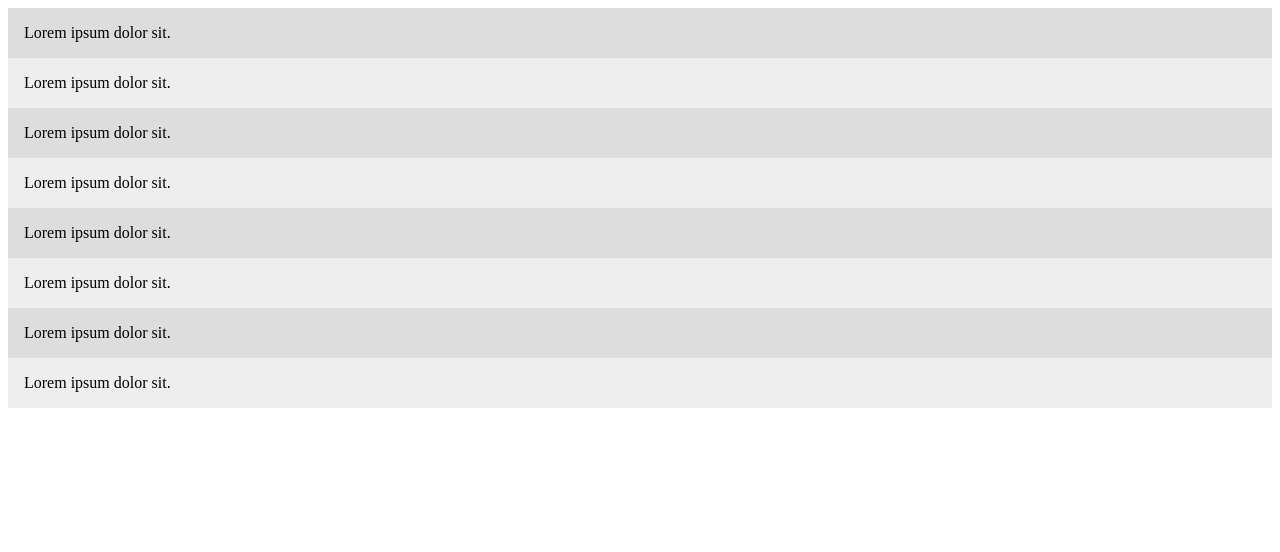
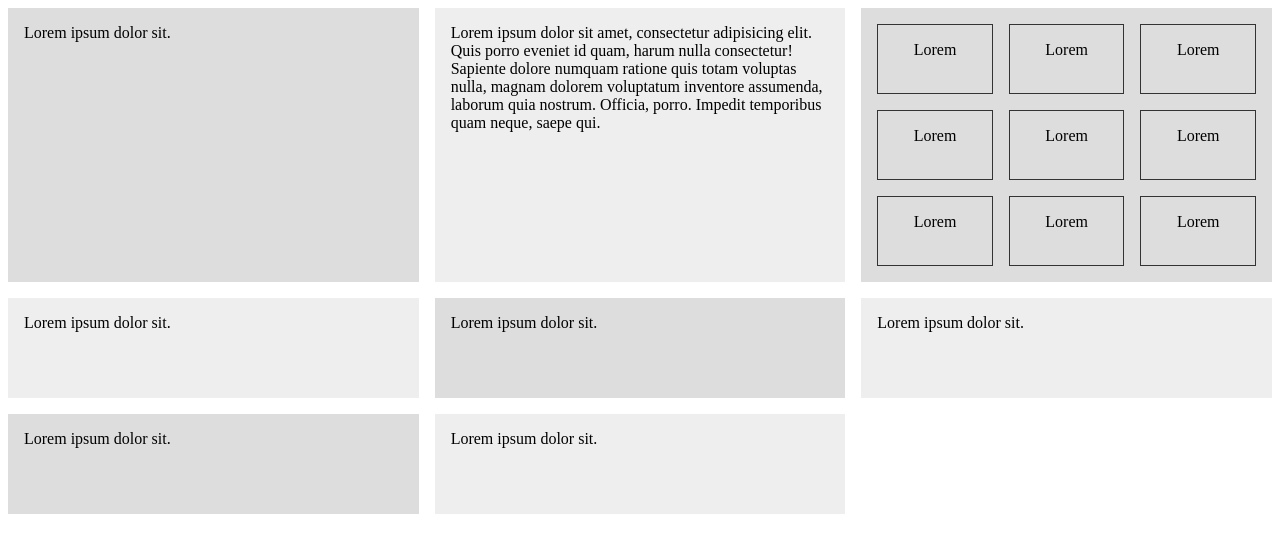
Before and after one commit to Madmurt/CSS-Grid-Test, a plain HTML site: page index2.html in a window 1280 px wide. Drawn offline with Linux system fonts and the light colour scheme.

Commit message:
added new file and created further grid examples

```diff
--- a/index2.html
+++ b/index2.html
@@ -3,12 +3,33 @@
     <head>
         <title>CSS Grid 2</title>
         <style>
+            .wrapper{
+                display: grid;
+                /*grid-template-columns: 1fr 1fr 1fr;*/
+                grid-template-columns: repeat(3, 1fr);
+                /*grid-template-columns: repeat(3, 1fr 2fr);*/
+
+                grid-gap:1em;
+                /*grid-auto-rows: 100px;*/
+                grid-auto-rows: minmax(100px, auto);
+            }
+            .nested{
+                display: grid;
+                grid-template-columns: repeat(3, 1fr);
+                grid-auto-rows: 70px;
+                grid-gap: 1em;
+            }
             .wrapper > div{
                 background: #eee;
                 padding: 1em;
             }
             .wrapper > div:nth-child(odd){
                 background: #ddd;
+            }
+            .nested > div{
+                border: 1px solid #333;
+                padding: 1em;
+                text-align: center;
             }
         </style>
     </head>
@@ -18,14 +39,23 @@
             Lorem ipsum dolor sit.
         </div>
         <div>
-            Lorem ipsum dolor sit.
+            Lorem ipsum dolor sit amet, consectetur adipisicing elit. Quis porro eveniet id quam, harum nulla consectetur! Sapiente dolore numquam ratione quis totam voluptas nulla, magnam dolorem voluptatum inventore assumenda, laborum quia nostrum. Officia, porro. Impedit temporibus quam neque, saepe qui.
+        </div>
+        <div class="nested">
+            <div>Lorem</div>
+            <div>Lorem</div>
+            <div>Lorem</div>
+            <div>Lorem</div>
+            <div>Lorem</div>
+            <div>Lorem</div>
+            <div>Lorem</div>
+            <div>Lorem</div>
+            <div>Lorem</div>
         </div>
         <div>
             Lorem ipsum dolor sit.
         </div>
-        <div>
-            Lorem ipsum dolor sit.
-        </div>
+
         <div>
             Lorem ipsum dolor sit.
         </div>
```
Also changed, not shown: index3.html (added, +10 -0 lines).
